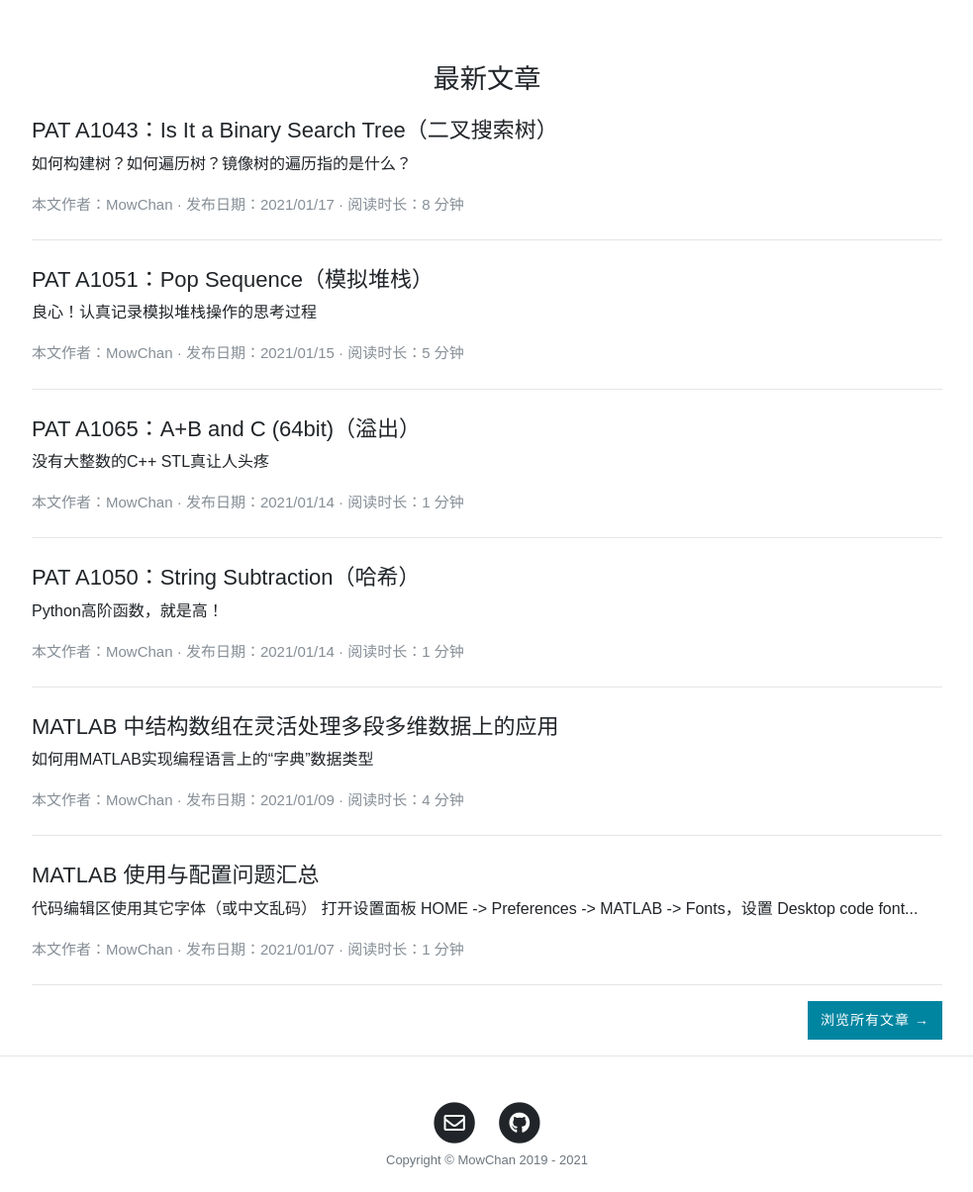
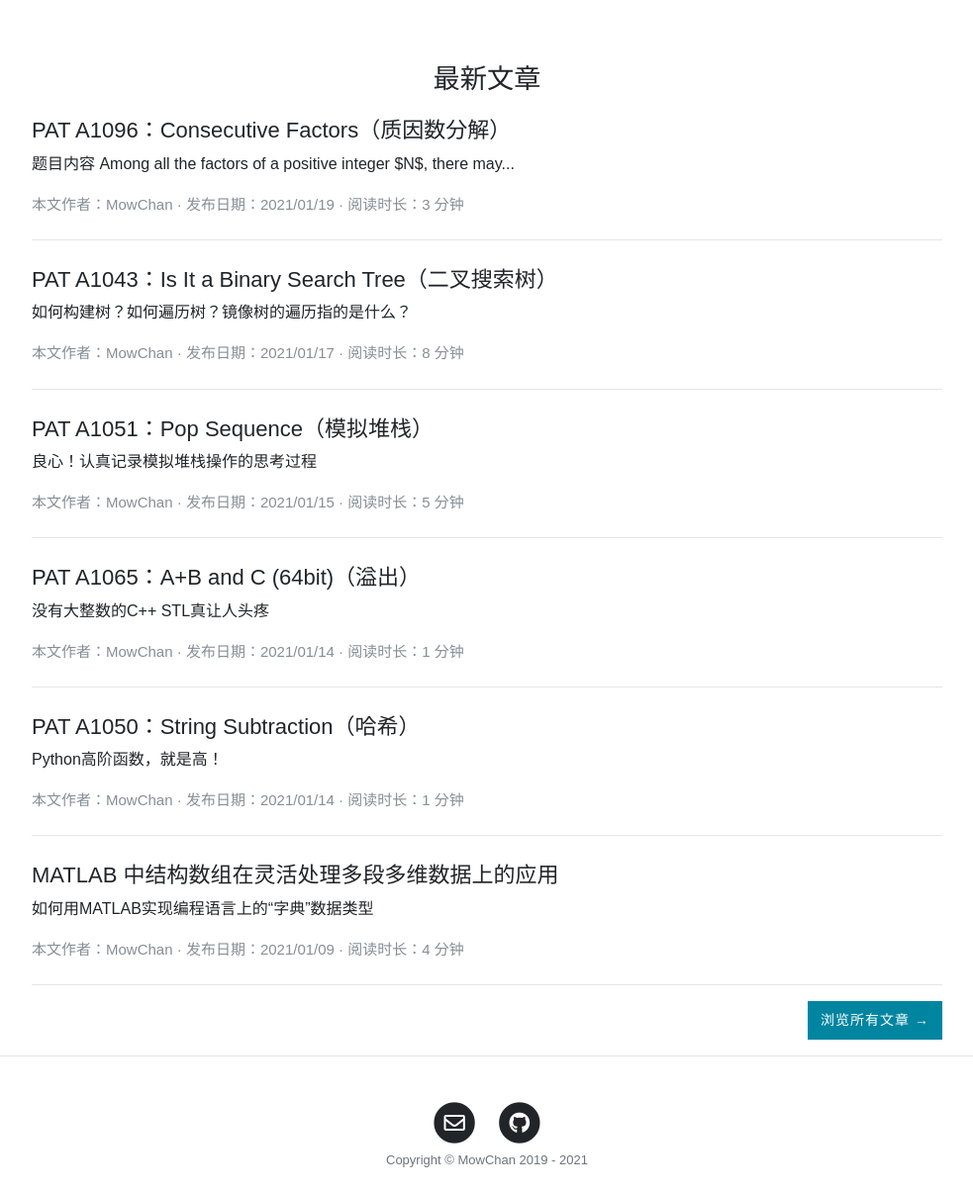
Before and after one commit to MowChann/Column, a Jekyll site: the page built from index.html, in a window 1280 px wide. Shown: the part 249-1454 px from the top of the page at 99% size, without its empty margins (148-1131 px from the left). Built offline with Jekyll 4.4.1, drawn with Linux system fonts in a browser that asks for light colours; nearby versions of some CDN libraries; some of the changed lines change nothing that is shown.

Commit message:
文章更新

````diff
--- a/_posts/2021/2021-01-17-PAT-A1043.md
+++ b/_posts/2021/2021-01-17-PAT-A1043.md
@@ -75,9 +75,19 @@ NO
 
 本题 25 分，考察的是二叉搜索树的影用，难度较大，对树的理解有极大帮助。
 
+注意，使用 Python 做树相关的题目时，可能会出现“非零返回”的错误提示。这可能是因为 Python 解释器的默认递归深度有限，测试样例的数据超过了默认的1000，手动设置递归深度为一个较大的数即可。
+
+```python
+import sys
+sys.setrecursionlimit(5000)
+```
+
 ### AC 源代码
 
 ```python
+import sys
+sys.setrecursionlimit(5000)
+
 class BTNode:
     def __init__(self, val):
         self.val = val
@@ -118,7 +128,6 @@ class BST():
         self.post_order_mirror(root.left, lst)
         lst.append(root.val)
 
-
 count = int(input())
 seq = list(map(int, input().split()))
 
@@ -146,8 +155,8 @@ else:
     print('NO')
 ```
 
-注：测试点5无法通过，根据下面参考博文，可能是测试点输入数据的格式问题
-
 ### 参考来源
 
 <https://qsctech-sange.github.io/1043-Is-It-a-Binary-Search-Tree.html#%E4%BB%A3%E7%A0%81>
+
+<https://docs.python.org/zh-cn/3.8/library/sys.html#sys.setrecursionlimit>
--- /dev/null
+++ b/_posts/2021/2021-01-19-PAT-A1096.md
@@ -0,0 +1,99 @@
+---
+layout: post
+title: PAT A1096：Consecutive Factors（质因数分解）
+subtitle:
+date: 2021-01-19 18:00:00 +0800
+categories: [PAT]
+author: MowChan
+tags: [PAT, Python, C++, 因数, 质因数分解]
+latex: true
+---
+
+### 题目内容
+
+Among all the factors of a positive integer $N$, there may exist several consecutive numbers. For example, 630 can be factored as 3×5×6×7, where 5, 6, and 7 are the three consecutive numbers. Now given any positive $N,$ you are supposed to find the maximum number of consecutive factors, and list the smallest sequence of the consecutive factors.
+
+#### Input Specification:
+
+Each input file contains one test case, which gives the integer $N (1<N<2^{31})$.
+
+#### Output Specification:
+
+For each test case, print in the first line the maximum number of consecutive factors. Then in the second line, print the smallest sequence of the consecutive factors in the format `factor[1]*factor[2]*...*factor[k]`, where the factors are listed in increasing order, and 1 is NOT included.
+
+#### Sample Input:
+
+```in
+630
+```
+
+#### Sample Output:
+
+```out
+3
+5*6*7
+```
+
+### 题目大意
+
+对于一个正整数$N$的所有因数，可能存在有连续的因数。例如，630可以分解为3×5×6×7，其中5, 6, 7是三个连续的数字。现给出任意一个正整数$N$，请你找出这个数最长的连续因数个数，并且输出最小的连续因数序列。
+
+其中，第一行打印连续因数的最大个数。第二行以升序打印最小的连续因数序列，格式为 `factor[1]*factor[2]*...*factor[k]`，不包含1。
+
+### 题目要点
+
+本题 20 分，难度主要在理解题意。需要注意的几点，**①连续因数序列有可能只有一个值**；**②对于素数来说，连续因数只有1个，值为它本身**；③连续因数只要相乘是这个数分解的一部分就可以，也就是说**连续因数的乘积可以整除该数即可**。
+
+以下为几个测试样点（来自《算法笔记》）
+
+```
+// 2
+1
+2
+// 4
+1
+2
+// 6
+2
+2*3
+// 8
+1
+2
+// 14
+1
+2
+```
+
+### AC 源代码
+
+```python
+from math import sqrt
+
+number = int(input())
+max_n = int(sqrt(number)) + 1
+result = []
+
+for a in range(2, max_n+1):
+    product = 1
+    for b in range(a, max_n+1):
+        product *= b
+        if number % product:
+            break
+        else:
+            result.append((b-a+1, a, b))
+
+if len(result):
+    length, start, end = sorted(result, key=lambda x: (-x[0], x[1]))[0]
+    print(length)
+    print('*'.join(map(str, [i for i in range(start, end+1) ])))
+else:
+    print('1\n{}'.format(number))
+```
+
+### 参考来源
+
+<https://segmentfault.com/a/1190000037690030>
+
+<https://blog.csdn.net/xyt8023y/article/details/47756681>
+
+<https://www.liuchuo.net/archives/2110>
````
